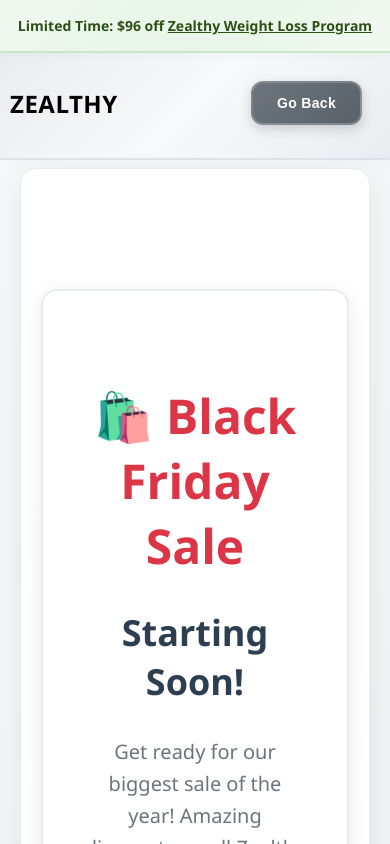
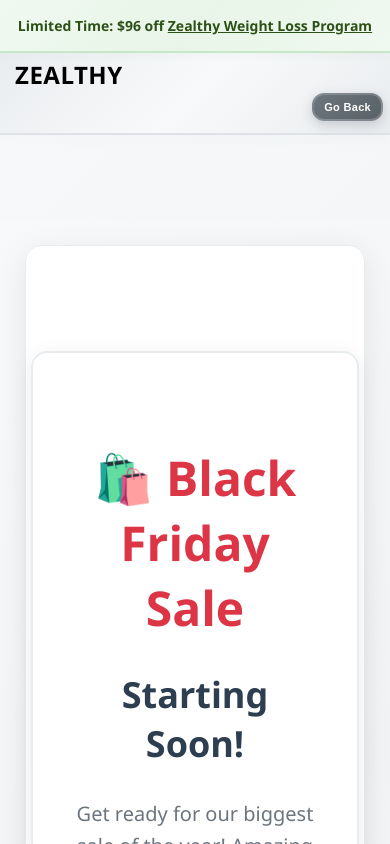
Before and after one commit to neelkamalrana/Zealthy, a React (Create React App) app in the folder frontend/: page /black-friday in a window 390 px wide. Shown: the top 844 px of the page. Built offline with nearby package versions, Linux system fonts and the light colour scheme; no server answers; the HTML template or start-up script is replaced by a standard one.

Commit message:
Fixed design for compact clients

```diff
--- a/frontend/src/App.css
+++ b/frontend/src/App.css
@@ -52,6 +52,8 @@
   align-items: center;
   justify-content: flex-start;
   z-index: 1001;
+  flex-wrap: wrap;
+  min-height: 80px;
 }
 
 .fixed-nav .nav-left {
@@ -66,6 +68,20 @@
   align-items: center;
   gap: 20px;
   margin-left: auto;
+}
+
+.nav-content {
+  margin-left: auto;
+  display: flex;
+  align-items: center;
+  gap: 20px;
+  flex-wrap: wrap;
+}
+
+.nav-buttons {
+  display: flex;
+  gap: 10px;
+  flex-wrap: wrap;
 }
 
 .admin-nav-right {
@@ -597,6 +613,163 @@
   min-height: calc(100vh - 148px);
 }
 
+/* Responsive Design for Mobile */
+@media (max-width: 768px) {
+  .fixed-nav {
+    flex-direction: column;
+    align-items: flex-start;
+    padding: 15px 10px;
+    min-height: auto;
+  }
+
+  .nav-content {
+    width: 100%;
+    margin-left: 0 !important;
+    margin-top: 10px;
+    flex-direction: column;
+    align-items: flex-start;
+  }
+
+  .fixed-nav h1 {
+    font-size: 18px;
+    margin-bottom: 10px;
+  }
+
+  .nav-buttons {
+    display: flex;
+    flex-wrap: wrap;
+    gap: 8px;
+    justify-content: center;
+    width: 100%;
+  }
+
+  .btn {
+    font-size: 12px;
+    padding: 8px 12px;
+    margin: 4px;
+  }
+
+  .scrollable-content {
+    margin-top: 200px; /* Increased for mobile layout */
+  }
+}
+
+@media (max-width: 480px) {
+  .fixed-nav {
+    padding: 10px 5px;
+  }
+
+  .fixed-nav h1 {
+    font-size: 16px;
+  }
+
+  .btn {
+    font-size: 11px;
+    padding: 6px 10px;
+    margin: 2px;
+  }
+
+  .scrollable-content {
+    margin-top: 220px; /* Further increased for very small screens */
+  }
+}
+
+/* Responsive Table Design */
+@media (max-width: 768px) {
+  .table {
+    font-size: 12px;
+    overflow-x: auto;
+    display: block;
+    white-space: nowrap;
+  }
+
+  .table th,
+  .table td {
+    padding: 8px 4px;
+    min-width: 80px;
+  }
+
+  .table th {
+    font-size: 10px;
+  }
+
+  .container {
+    padding: 10px;
+    margin: 10px;
+  }
+
+  .card {
+    padding: 15px;
+    margin: 10px 0;
+  }
+}
+
+@media (max-width: 480px) {
+  .table {
+    font-size: 10px;
+  }
+
+  .table th,
+  .table td {
+    padding: 6px 2px;
+    min-width: 60px;
+  }
+
+  .table th {
+    font-size: 9px;
+  }
+
+  .container {
+    padding: 5px;
+    margin: 5px;
+  }
+
+  .card {
+    padding: 10px;
+    margin: 5px 0;
+  }
+
+  .card h2 {
+    font-size: 18px;
+  }
+
+  .form-group input,
+  .form-group select {
+    font-size: 14px;
+    padding: 8px 12px;
+  }
+
+  /* Admin page specific responsive styles */
+  .table td:last-child {
+    display: flex;
+    flex-direction: column;
+    gap: 4px;
+  }
+
+  .table td:last-child .btn {
+    font-size: 10px;
+    padding: 4px 8px;
+    margin: 2px 0;
+  }
+
+  /* Search input responsive */
+  input[type="text"] {
+    font-size: 14px;
+    padding: 8px 12px;
+  }
+
+  /* Modal responsive */
+  .modal-content {
+    padding: 20px;
+    max-width: 95%;
+    margin: 10px;
+  }
+
+  .modal-header h2 {
+    font-size: 18px;
+  }
+}
+
 /* Colorful List Items */
 ul li {
   background: linear-gradient(135deg, rgba(255, 255, 255, 0.8) 0%, rgba(248, 249, 250, 0.5) 100%);
--- a/frontend/src/components/AdminEMR.tsx
+++ b/frontend/src/components/AdminEMR.tsx
@@ -480,10 +480,10 @@
           <div className="zealthy-logo">
             <div className="zealthy-logo-text">ZEALTHY</div>
           </div>
-          <div style={{ marginLeft: 'auto', display: 'flex', alignItems: 'center', gap: '20px' }}>
+          <div className="nav-content">
             <h1>Zealthy Mini EMR</h1>
-            <div>
-              <button className="btn btn-patient" onClick={() => openModal('patient')} style={{ marginRight: '10px' }}>
+            <div className="nav-buttons">
+              <button className="btn btn-patient" onClick={() => openModal('patient')}>
                 Add New Patient
               </button>
               <button className="btn btn-patient" onClick={() => openModal('provider')}>
@@ -591,11 +591,13 @@
           <div className="zealthy-logo">
             <div className="zealthy-logo-text">ZEALTHY</div>
           </div>
-          <div style={{ marginLeft: 'auto', display: 'flex', alignItems: 'center', gap: '20px' }}>
+          <div className="nav-content">
             <h1>Zealthy Mini EMR - Patient Details - {selectedPatient.name}</h1>
-            <button className="btn btn-secondary" onClick={() => setCurrentView('patients')}>
-              Back to Patients
-            </button>
+            <div className="nav-buttons">
+              <button className="btn btn-secondary" onClick={() => setCurrentView('patients')}>
+                Back to Patients
+              </button>
+            </div>
           </div>
         </div>
 
--- a/frontend/src/components/PatientPortal.tsx
+++ b/frontend/src/components/PatientPortal.tsx
@@ -271,9 +271,9 @@
           <div className="zealthy-logo">
             <div className="zealthy-logo-text">ZEALTHY</div>
           </div>
-          <div style={{ marginLeft: 'auto', display: 'flex', alignItems: 'center', gap: '20px' }}>
+          <div className="nav-content">
             <h1>Patient Portal</h1>
-            <div>
+            <div className="nav-buttons">
               <button
                 className={`btn ${currentView === 'dashboard' ? 'active' : 'btn-secondary'}`}
                 onClick={() => handleViewChange('dashboard')}
```
Also changed, not shown: 1 other file (tests, documents, lock files or other folders). Lines whose indentation alone changed are shown as unchanged.
